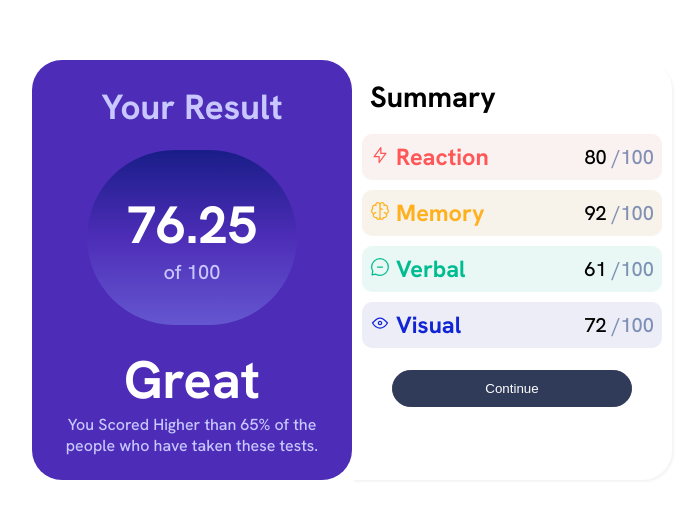
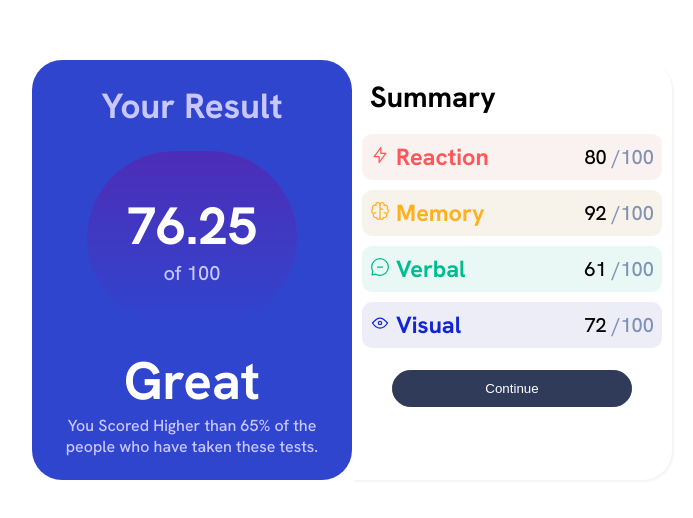
Before and after one commit to Ganesh-G0/Result_Summary, a plain HTML site: page index.html in a window 1280 px wide. Shown: the part 130-648 px from the top of the page, without its empty margins (288-981 px from the left). Drawn offline with Linux system fonts and the light colour scheme.

Commit message:
Update stylesheet.css

```diff
--- a/stylesheet.css
+++ b/stylesheet.css
@@ -40,7 +40,7 @@ p {
 .first {
     border-radius: 0 0 3rem  3rem;
     background-color: var(--bg-Light-royal-blue);
-    background-color: #4d2db7;
+    background-color: #3045ce;
     display: flex;
     flex-direction: column;
     justify-content: center;
@@ -56,7 +56,8 @@ p {
     padding: 2rem;
     margin: 2rem;
     border-radius: 12rem;
-    background-image: linear-gradient(#191D88, #4d2db7, #8a99f762) ;
+    background-image: linear-gradient(#4d2db7, #3045ce) ;
+    border-top: 2px solid #3045ce;
 }
 
 .circle > p {
@@ -110,9 +111,9 @@ button:hover {
     cursor: pointer;
     background-image: linear-gradient(#4d2db7, #3045ce) ;
 }
-@media (min-width: 1024px) {
+@media (min-width: 768px) {
     .container {
-        max-width: 1024px;
+        max-width: 768px;
         display: flex;
         flex-direction: row;
         justify-content: center;
```
